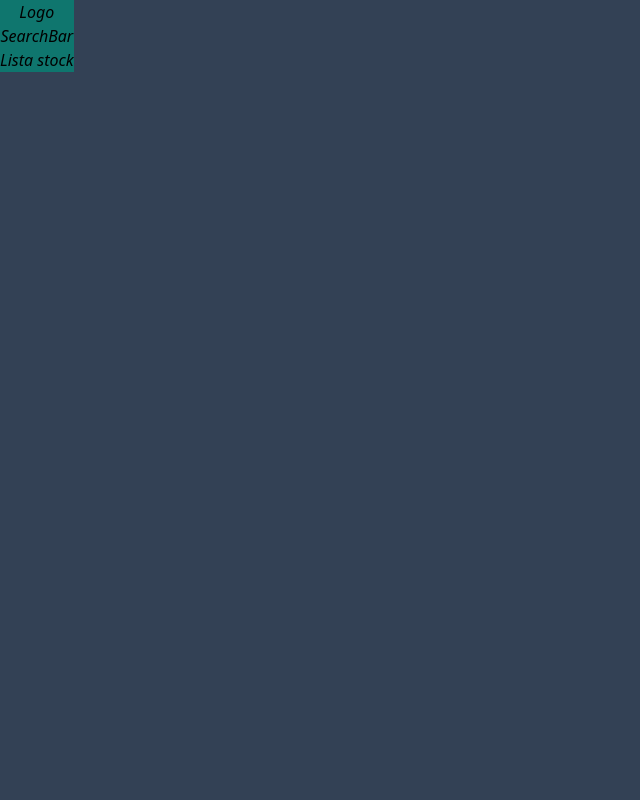
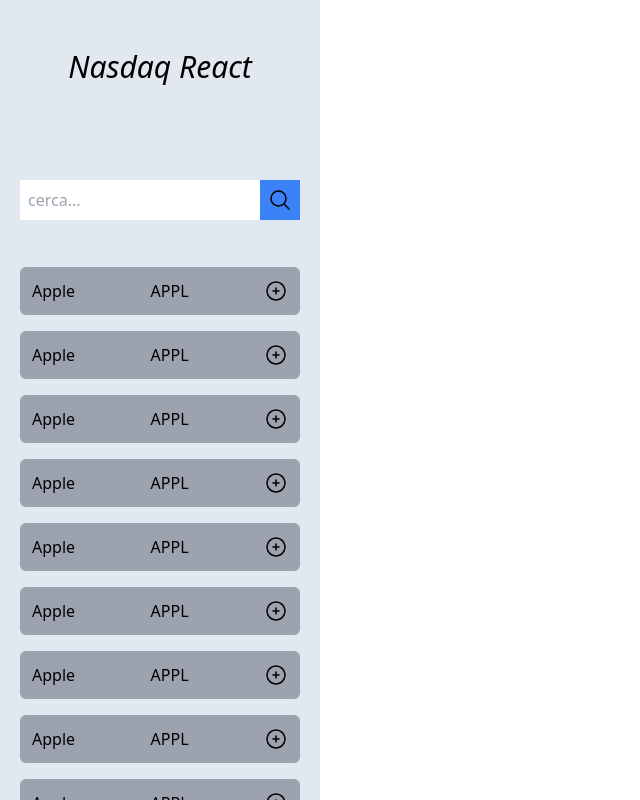
Before and after one commit to Danilo-Masi/Progetti-React, a React (Create React App) app in the folder nasdaqreact/: page / in a window 1280 px wide. Shown: the whole page, without its empty margins (0-640 px from the left). Built offline with nearby package versions, Linux system fonts and the light colour scheme.

Commit message:
Progetti React.js

```diff
--- /dev/null
+++ b/nasdaqreact/src/components/InputText.jsx
@@ -0,0 +1,13 @@
+import React from 'react';
+
+export default function InputText({ value, onChange }) {
+
+    return (
+        <input
+            type='text'
+            placeholder='cerca...'
+            className='w-full p-2 ml-5'
+            value={value}
+            onChange={onChange} />
+    );
+}
--- a/nasdaqreact/src/components/Layout.jsx
+++ b/nasdaqreact/src/components/Layout.jsx
@@ -2,7 +2,7 @@
 
 function Container({ children }) {
     return (
-        <div className='flex flex-row h-screen bg-slate-700'>
+        <div className='flex flex-row w-full h-svh'>
             {children}
         </div>
     );
@@ -16,9 +16,11 @@
     );
 }
 
-function Col({ children, size }) {
+export function Col({ children, size, color, gap, margin, overflow, padding }) {
     return (
-        <div className={`w-${size}`}>
+        <div
+            className={`${size} ${color} h-full flex flex-col ${gap ? gap : ""}
+            ${margin ? margin : ""} ${overflow ? overflow : ""} ${padding ? padding : ""}`}>
             {children}
         </div>
     );
@@ -26,7 +28,7 @@
 
 export function LeftCol({ children }) {
     return (
-        <Col size="1/4">
+        <Col size="w-1/4" color="bg-slate-200">
             {children}
         </Col>
     );
@@ -34,15 +36,15 @@
 
 export function RigthCol({ children }) {
     return (
-        <Col size="3/4">
+        <Col size="w-3/4">
             {children}
         </Col>
     );
 }
 
-export function Row ({children, heigth}) {
+export function Row({ children, height }) {
     return (
-        <div className={`w-full h-${heigth} flex items-center justify-center bg-teal-700`}>
+        <div className={`w-full ${height} flex items-center justify-center`}>
             {children}
         </div>
     );
--- a/nasdaqreact/src/components/ListaStock.jsx
+++ b/nasdaqreact/src/components/ListaStock.jsx
@@ -1,11 +1,22 @@
 import React from 'react';
 //Componenti
-import { Row } from './Layout';
+import { Row, Col } from './Layout';
+import Stock from './Stock';
 
 export default function ListaStock() {
   return (
-    <Row heigth="3/5">
-        <h1 className='italic'>Lista stock</h1>
+    <Row height="h-4/6">
+        <Col size="w-full" gap="gap-4" margin="mx-5" overflow="overflow-y-scroll" padding="pb-5">
+          <Stock nome="Apple" simbolo="APPL"/>
+          <Stock nome="Apple" simbolo="APPL"/>
+          <Stock nome="Apple" simbolo="APPL"/>
+          <Stock nome="Apple" simbolo="APPL"/>
+          <Stock nome="Apple" simbolo="APPL"/>
+          <Stock nome="Apple" simbolo="APPL"/>
+          <Stock nome="Apple" simbolo="APPL"/>
+          <Stock nome="Apple" simbolo="APPL"/>
+          <Stock nome="Apple" simbolo="APPL"/>
+        </Col>
     </Row>
   )
 }
--- a/nasdaqreact/src/components/Logo.jsx
+++ b/nasdaqreact/src/components/Logo.jsx
@@ -4,8 +4,8 @@
 
 export default function Logo() {
   return (
-    <Row heigth="1/5">
-        <h1 className='italic'>Logo</h1>
+    <Row height="h-1/6">
+        <h1 className='italic font-sans text-3xl'>Nasdaq React</h1>
     </Row>
   )
 }
--- a/nasdaqreact/src/components/SearchBar.jsx
+++ b/nasdaqreact/src/components/SearchBar.jsx
@@ -1,11 +1,47 @@
-import React from 'react';
+import React, { useState } from 'react';
 //Componenti
 import { Row } from './Layout';
+import InputText from './InputText';
+
+const handleSearch = (digit) => {
+  if (digit === '') {
+    alert('il campo non puo essere vuoto');
+  } else {
+    alert(digit);
+  }
+}
+
+function Button({ children, onClick }) {
+  return (
+    <button
+      className='bg-blue-500 w-10 p-2 mr-5'
+      onClick={onClick} >
+      {children}
+    </button>
+  );
+}
+
+function SearchIcon() {
+  return (
+    <svg xmlns="http://www.w3.org/2000/svg" fill="none" viewBox="0 0 24 24" strokeWidth={1.5} stroke="currentColor" className="w-6 h-6">
+      <path strokeLinecap="round" strokeLinejoin="round" d="m21 21-5.197-5.197m0 0A7.5 7.5 0 1 0 5.196 5.196a7.5 7.5 0 0 0 10.607 10.607Z" />
+    </svg>
+  );
+}
 
 export default function SearchBar() {
+
+  const [digit, setDigit] = useState("");
+
   return (
-    <Row heigth="1/5">
-        <h1 className='italic'>SearchBar</h1>
+    <Row height="h-1/6">
+      <InputText
+        value={digit}
+        onChange={(event) => setDigit(event.target.value)} />
+      <Button
+        onClick={() => handleSearch(digit)} >
+        <SearchIcon />
+      </Button>
     </Row>
   )
 }
--- /dev/null
+++ b/nasdaqreact/src/components/Stock.jsx
@@ -0,0 +1,21 @@
+import React from 'react';
+
+function AddButton() {
+    return (
+        <button className='w-auto h-auto'>
+            <svg xmlns="http://www.w3.org/2000/svg" fill="none" viewBox="0 0 24 24" stroke-width="1.5" stroke="currentColor" class="w-6 h-6">
+                <path stroke-linecap="round" stroke-linejoin="round" d="M12 9v6m3-3H9m12 0a9 9 0 1 1-18 0 9 9 0 0 1 18 0Z" />
+            </svg>
+        </button>
+    );
+}
+
+export default function Stock({nome, simbolo}) {
+    return (
+        <div className='flex flex-row justify-between w-full p-3 rounded-md bg-gray-400'>
+            <p>{nome}</p>
+            <p>{simbolo}</p>
+            <AddButton />
+        </div>
+    )
+}
```
